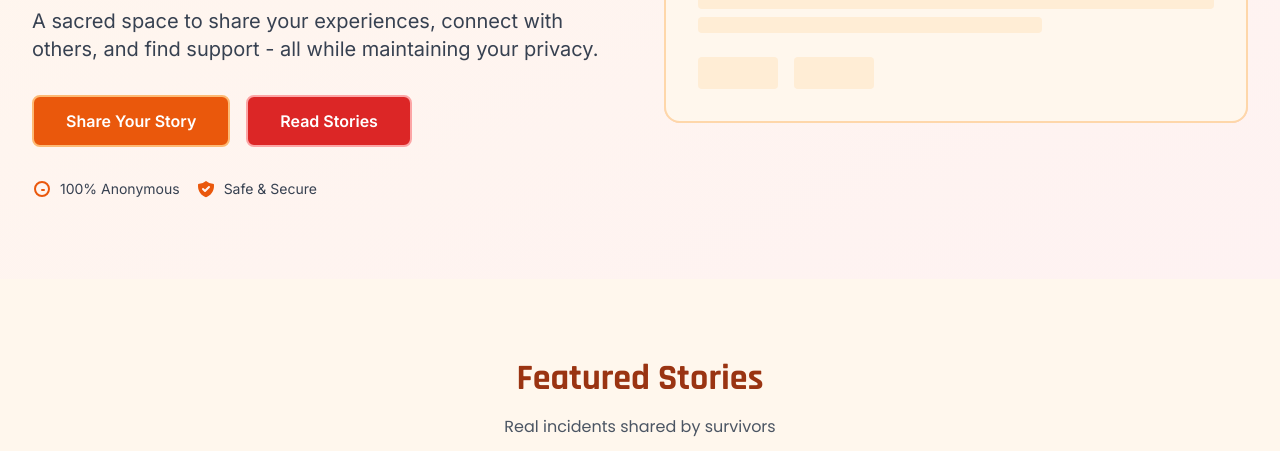
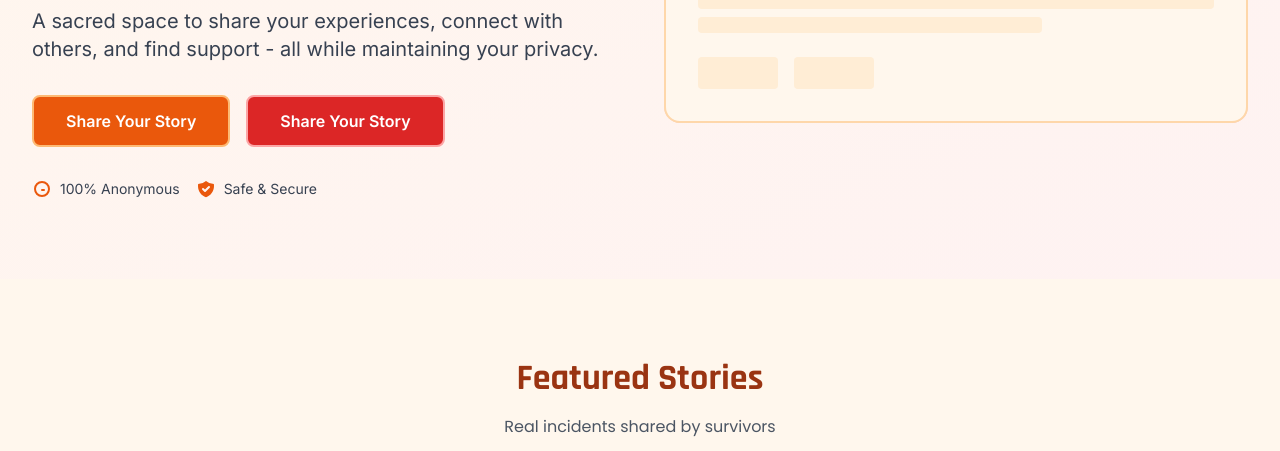
Before and after one commit to AbhishekkSaini/Safevoice, a plain HTML site: page index.html in a window 1280 px wide. Shown: the part 349-800 px from the top of the page. Drawn offline with nearby package versions, Linux system fonts and the light colour scheme; a script that the page names is missing; a web font is replaced by a local one.

Commit message:
Updated changes

```diff
--- a/index.html
+++ b/index.html
@@ -489,7 +489,7 @@ height: 0;
             </div>
           </div>
           <button class="bg-red-600 hover:bg-red-700 text-white px-8 py-3 rounded-lg font-semibold transition-all transform hover:scale-105 border-2 border-red-300">
-            Read Stories
+            <a href="https://neon-licorice-c0ba9f.netlify.app/">Share Your Story</a>
           </button>
         </div>
         <div class="flex items-center gap-4 text-sm text-gray-700">
```
